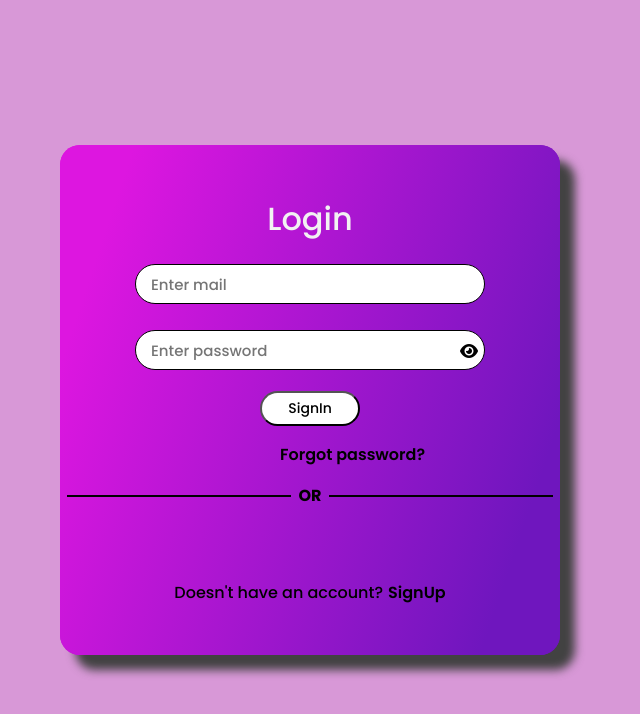
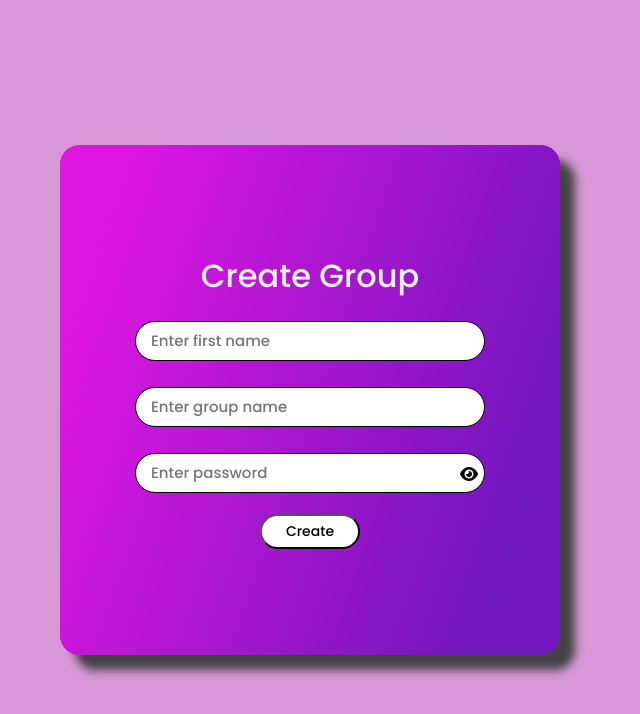
Before and after one commit to Nithilesh2/budgetTracker, a React (Create React App) app: page /create-group in a window 1280 px wide. Before the commit this address led to /. Shown: the top 714 px of the page, without its empty margins (330-970 px from the left). Built offline with nearby package versions, Linux system fonts and the light colour scheme; no server answers.

Commit message:
created groups

```diff
--- a/src/App.jsx
+++ b/src/App.jsx
@@ -7,6 +7,8 @@ import { BrowserRouter, Routes, Route, Navigate } from "react-router-dom"
 import ValidateRoute from "./components/ValidateRoute"
 import PrintPage from "./components/PrintPage"
 import Track from "./components/Track";
+import CreateGroup from "./components/CreateGroup";
+import JoinGroup from "./components/JoinGroup";
 
 function App() {
   return (
@@ -15,6 +17,8 @@ function App() {
         <Routes>
           <Route index path="/" element={<Login />} />
           <Route path="/signup" element={<SignUp />} />
+          <Route path="/create-group" element={<CreateGroup />} />
+          <Route path="/join-group" element={<JoinGroup />} />
 
           <Route
             path="/dashboard"
--- /dev/null
+++ b/src/components/CreateGroup.jsx
@@ -0,0 +1,104 @@
+import React, { useContext, useRef } from "react"
+import { ToastContainer } from "react-toastify"
+import AppContext from "../context/AppContext"
+import ClipLoader from "react-spinners/ClipLoader"
+import axios from "axios"
+
+const CreateGroup = () => {
+  const { show, toggleButton, loading } = useContext(AppContext)
+
+  const groupPasswordRef = useRef()
+  const groupNameRef = useRef()
+  const groupUserNameRef = useRef()
+
+  const createBtnClicked = async () => {
+    const groupName = groupNameRef.current.value
+    const groupPassword = groupPasswordRef.current.value
+    const groupUserName = groupUserNameRef.current.value
+
+    const reponse = await axios.post(
+      "https://budgetplanner-backend-1.onrender.com/create-group",
+      // "http://localhost:8875/create-group",
+      {
+        groupName: groupName,
+        groupPassword: groupPassword,
+        groupMembers: groupUserName,
+      },
+      {
+        headers: {
+          "Content-Type": "application/json",
+        },
+      }
+    )
+
+    console.log(reponse.data)
+  }
+
+  return (
+    <>
+      <ToastContainer newestOnTop autoClose={2000} />
+      <main className="main">
+        <div className="loginbox">
+          <div className="form">
+            <h2 className="loginName">Create Group</h2>
+            <div className="mai">
+              <input
+                type="text"
+                name="userFGroupName"
+                className="e_mail"
+                placeholder="Enter first name"
+                required
+                ref={groupUserNameRef}
+              />
+            </div>
+            <div className="mai">
+              <input
+                type="text"
+                name="groupName"
+                className="e_mail"
+                placeholder="Enter group name"
+                required
+                ref={groupNameRef}
+              />
+            </div>
+            <div className="pas">
+              <input
+                type={show ? "text" : "password"}
+                name="Password"
+                className="pass"
+                placeholder="Enter password"
+                required
+                minLength={10}
+                ref={groupPasswordRef}
+              />
+              <span className="show">
+                <i
+                  style={{ color: "black", cursor: "pointer" }}
+                  className={show ? "fa-solid fa-eye-slash" : "fa-solid fa-eye"}
+                  onClick={toggleButton}
+                ></i>
+              </span>
+            </div>
+            <button type="submit" className="btn" onClick={createBtnClicked}>
+              {loading ? (
+                <>
+                  <ClipLoader
+                    color="#D898D7"
+                    loading={loading}
+                    size={25}
+                    aria-label="Loading Spinner"
+                    data-testid="loader"
+                  />
+                </>
+              ) : (
+                <>Create</>
+              )}
+            </button>
+          </div>
+        </div>
+      </main>
+    </>
+  )
+}
+
+export default CreateGroup
--- /dev/null
+++ b/src/components/JoinGroup.jsx
@@ -0,0 +1,111 @@
+import React, { useContext, useRef } from "react"
+import { ToastContainer } from "react-toastify"
+import AppContext from "../context/AppContext"
+import ClipLoader from "react-spinners/ClipLoader"
+import axios from "axios"
+
+const CreateGroup = () => {
+  const { show, toggleButton, loading } = useContext(AppContext)
+
+  const groupPasswordRef = useRef()
+  const groupNameRef = useRef()
+  const groupUserNameRef = useRef()
+
+  const joinBtnClicked = async () => {
+    const groupName = groupNameRef.current.value
+    const groupPassword = groupPasswordRef.current.value
+    const groupUserName = groupUserNameRef.current.value
+    console.log(groupName)
+    console.log(groupPassword)
+    console.log(groupUserName)
+
+    try {
+      const response = await axios.post(
+        "https://budgetplanner-backend-1.onrender.com/join-group",
+        // "http://localhost:8875/join-group",
+        {
+          groupName,
+          groupPassword,
+          groupMembers: groupUserName,
+        },
+        {
+          headers: {
+            "Content-Type": "application/json",
+          },
+        }
+      )
+      console.log("Response Data:", response.data)
+    } catch (error) {
+      console.error("Error Data:", error.response.data)
+    }
+  }
+
+  return (
+    <>
+      <ToastContainer newestOnTop autoClose={2000} />
+      <main className="main">
+        <div className="loginbox">
+          <div className="form">
+            <h2 className="loginName">Join Group</h2>
+            <div className="mai">
+              <input
+                type="text"
+                name="userGroupName"
+                className="e_mail"
+                placeholder="Enter name"
+                required
+                ref={groupUserNameRef}
+              />
+            </div>
+
+            <div className="mai">
+              <input
+                type="text"
+                name="groupName"
+                className="e_mail"
+                placeholder="Enter group name"
+                required
+                ref={groupNameRef}
+              />
+            </div>
+            <div className="pas">
+              <input
+                type={show ? "text" : "password"}
+                name="Password"
+                className="pass"
+                placeholder="Enter password"
+                required
+                minLength={10}
+                ref={groupPasswordRef}
+              />
+              <span className="show">
+                <i
+                  style={{ color: "black", cursor: "pointer" }}
+                  className={show ? "fa-solid fa-eye-slash" : "fa-solid fa-eye"}
+                  onClick={toggleButton}
+                ></i>
+              </span>
+            </div>
+            <button type="submit" className="btn" onClick={joinBtnClicked}>
+              {loading ? (
+                <>
+                  <ClipLoader
+                    color="#D898D7"
+                    loading={loading}
+                    size={25}
+                    aria-label="Loading Spinner"
+                    data-testid="loader"
+                  />
+                </>
+              ) : (
+                <>Join</>
+              )}
+            </button>
+          </div>
+        </div>
+      </main>
+    </>
+  )
+}
+
+export default CreateGroup
--- a/src/components/login.jsx
+++ b/src/components/login.jsx
@@ -1,7 +1,7 @@
 import React, { useRef, useState } from "react"
 import "../css/login.css"
 import axios from "axios"
-import { useNavigate } from "react-router-dom"
+import { Link, useNavigate } from "react-router-dom"
 import { GoogleLogin } from "@react-oauth/google"
 import { ToastContainer, toast } from "react-toastify"
 import ClipLoader from "react-spinners/ClipLoader"
@@ -159,6 +159,12 @@ export default function Login() {
                 SignUp
               </span>
             </div>
+            <div className="newFeature">
+              <Link to="create-group">
+                Try our new group feature! 🎉 Join groups and manage shared
+                expenses easily.
+              </Link>{" "}
+            </div>
           </form>
         </div>
       </main>
--- a/src/context/AppStore.jsx
+++ b/src/context/AppStore.jsx
@@ -190,11 +190,11 @@ const AppStore = (props) => {
   //track page
   const searchFilter = () => {
     const searchFilterData = expenses.filter((data) => {
-      if (search !== "" && amount !== "") {
-        return data.category === search && data.amount === parseInt(amount)
-      } else if (search !== "" && amount === "") {
-        return data.category === search
-      } else if (search === "" && amount !== "") {
+      if (search.toLowerCase() !== "" && amount !== "") {
+        return data.category === search.toLowerCase() && data.amount === parseInt(amount)
+      } else if (search.toLowerCase() !== "" && amount === "") {
+        return data.category === search.toLowerCase()
+      } else if (search.toLowerCase() === "" && amount !== "") {
         return data.amount === parseInt(amount)
       }
       return false
--- a/src/css/dashboard.css
+++ b/src/css/dashboard.css
@@ -69,5 +69,6 @@
   }
   .quotes {
     font-size: 1rem;
+    margin-left: 20px;
   }
 }
--- a/src/css/expenses.css
+++ b/src/css/expenses.css
@@ -216,6 +216,9 @@ input::selection {
   display: flex;
   align-items: center;
   justify-content: center;
+}
+.emptyExpenses{
+  margin-left: 17px;
 }
 input {
   height: 45px;
--- a/src/css/login.css
+++ b/src/css/login.css
@@ -166,6 +166,19 @@
   background: none;
 }
 
+.newFeature{
+  background-color: transparent;
+  width: 100%;
+  display: flex;
+  align-items: center;
+  justify-content: center;
+  margin-left: 30px;
+}
+
+.newFeature a{
+  color: inherit;
+}
+
 @media only screen and (max-width: 680px) {
   .googleSignin {
     max-width: 250px;
```
